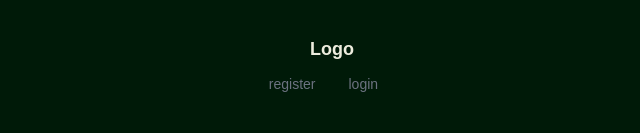
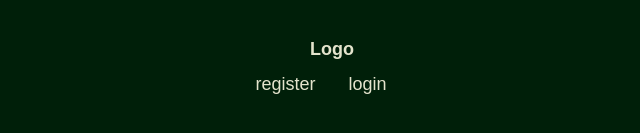
Before and after one commit to jtzook/fleetr, a Nuxt app in the folder web/: page / in a window 1280 px wide. Shown: the part 333-466 px from the top of the page, without its empty margins (308-948 px from the left). Built offline with nearby package versions, Linux system fonts and the light colour scheme.

Commit message:
adjust brigthness of theme colors

```diff
--- a/web/assets/css/main.css
+++ b/web/assets/css/main.css
@@ -43,33 +43,32 @@ html, body {
   }
 
   .dark {
-    --background: 138 100% 5%;
-    --foreground: 60 30% 90%;
+    --background: 138 100% 6%;
+    --foreground: 60 30% 85%;
 
     --card: 138 85% 20%;
-    --card-foreground: 60 30% 90%;
+    --card-foreground: 60 30% 85%;
 
     --popover: 138 80% 18%;
-    --popover-foreground: 60 30% 90%;
+    --popover-foreground: 60 30% 85%;
 
     --primary: 138 30% 40%;
-    --primary-foreground: 60 30% 90%;
+    --primary-foreground: 60 30% 85%;
 
     --secondary: 138 45% 25%;
-    --secondary-foreground: 60 30% 90%;
+    --secondary-foreground: 60 30% 85%;
 
     --muted: 138 25% 15%;
-    --muted-foreground: 60 30% 90%;
+    --muted-foreground: 60 30% 85%;
 
     --accent: 278 30% 60%;
-    --accent-foreground: 60 30% 90%;
+    --accent-foreground: 60 30% 85%;
 
     --destructive: 0 30% 40%;
-    --destructive-foreground: 60 30% 90%;
+    --destructive-foreground: 60 30% 85%;
 
     --border: 138 45% 25%;
     --input: 138 45% 25%;
     --ring: 138 50% 30%;
   }
-
 }
--- a/web/pages/index.vue
+++ b/web/pages/index.vue
@@ -4,10 +4,10 @@
       <div class="flex flex-col items-center space-y-2">
         <div class="text-lg font-bold leading-none">Logo</div>
       </div>
-      <div class="flex h-5 items-center justify-center space-x-4 text-sm">
-        <div class="text-gray-500 w-20 flex justify-end">register</div>
+      <div class="text- flex h-5 items-center justify-center space-x-4 text-lg">
+        <div class="w-20 flex justify-end">register</div>
         <Separator orientation="vertical" />
-        <div class="text-gray-500 w-20 justify-end">login</div>
+        <div class="w-20 justify-end">login</div>
       </div>
     </div>
   </NuxtLink>
```
